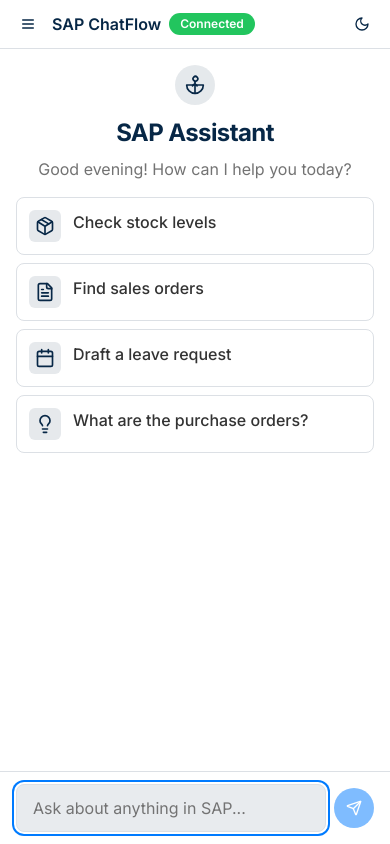
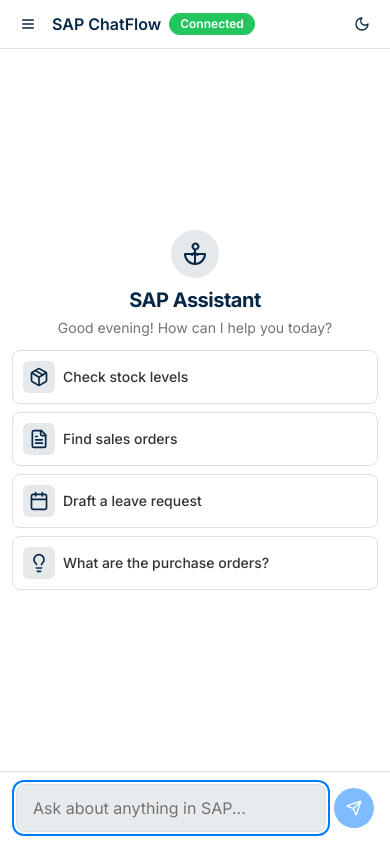
Before and after one commit to IshaanBhatt23/sap-chatflow, a React (Vite) app: page / in a window 390 px wide. Built offline with nearby package versions, Linux system fonts and the light colour scheme.

Commit message:
welcome screen

```diff
--- a/src/components/WelcomeScreen.tsx
+++ b/src/components/WelcomeScreen.tsx
@@ -33,30 +33,30 @@
 
 export const WelcomeScreen = ({ onPromptClick }: WelcomeScreenProps) => {
   return (
-    // --- MODIFIED: Greatly reduced vertical padding for mobile (py-4) ---
-    <div className="flex flex-col items-center justify-center text-center p-4 py-4 md:py-12">
+    <div className="flex flex-col items-center justify-center text-center px-3 py-4 md:p-4 md:py-12 h-full">
       <motion.div
         initial={{ opacity: 0, scale: 0.9 }}
         animate={{ opacity: 1, scale: 1 }}
         transition={{ duration: 0.5, ease: "easeOut" }}
         className="max-w-2xl mx-auto w-full"
       >
-        {/* --- MODIFIED: Reduced logo size and margin for mobile --- */}
-        <div className="mx-auto mb-3 h-10 w-10 md:h-16 md:w-16 flex items-center justify-center rounded-full bg-primary/10 text-primary">
-          <svg xmlns="http://www.w3.org/2000/svg" className="h-5 w-5 md:h-8 md:w-8" viewBox="0 0 24 24" fill="none" stroke="currentColor" strokeWidth="2" strokeLinecap="round" strokeLinejoin="round"><path d="M12 22a10 10 0 0 0 10-10H2a10 10 0 0 0 10 10z"/><path d="m14.5 13-1.4-1.4a2 2 0 0 0-2.8 0L9 13"/><path d="M12 22V8"/><path d="m12 8-1.5-1.5a2.83 2.83 0 0 1 0-4 2.83 2.83 0 0 1 4 0 2.83 2.83 0 0 1 0 4L12 8z"/></svg>
+        {/* Logo - Compact on mobile */}
+        <div className="mx-auto mb-2 md:mb-3 h-12 w-12 md:h-16 md:w-16 flex items-center justify-center rounded-full bg-primary/10 text-primary">
+          <svg xmlns="http://www.w3.org/2000/svg" className="h-6 w-6 md:h-8 md:w-8" viewBox="0 0 24 24" fill="none" stroke="currentColor" strokeWidth="2" strokeLinecap="round" strokeLinejoin="round"><path d="M12 22a10 10 0 0 0 10-10H2a10 10 0 0 0 10 10z"/><path d="m14.5 13-1.4-1.4a2 2 0 0 0-2.8 0L9 13"/><path d="M12 22V8"/><path d="m12 8-1.5-1.5a2.83 2.83 0 0 1 0-4 2.83 2.83 0 0 1 4 0 2.83 2.83 0 0 1 0 4L12 8z"/></svg>
         </div>
 
-        {/* --- MODIFIED: Reduced text size for mobile --- */}
-        <h1 className="text-2xl font-bold tracking-tight text-foreground sm:text-4xl">
+        {/* Title - Smaller on mobile */}
+        <h1 className="text-xl font-bold tracking-tight text-foreground md:text-3xl lg:text-4xl">
           SAP Assistant
         </h1>
-        {/* --- MODIFIED: Reduced margin-top for mobile --- */}
-        <p className="mt-2 text-base text-muted-foreground sm:text-lg">
+
+        {/* Greeting - Compact spacing */}
+        <p className="mt-1 md:mt-2 text-sm text-muted-foreground md:text-base lg:text-lg">
           {getGreeting()}! How can I help you today?
         </p>
 
-        {/* --- MODIFIED: Reduced margin-top and gap for mobile --- */}
-        <div className="mt-4 md:mt-8 grid grid-cols-1 gap-2 sm:gap-3 sm:grid-cols-2">
+        {/* Prompt buttons - Tighter spacing on mobile */}
+        <div className="mt-3 md:mt-6 lg:mt-8 grid grid-cols-1 gap-2 md:gap-3 sm:grid-cols-2">
           {promptSuggestions.map((prompt, index) => (
             <motion.button
               key={index}
@@ -66,15 +66,13 @@
               whileHover={{ scale: 1.03 }}
               whileTap={{ scale: 0.98 }}
               onClick={() => onPromptClick(prompt.text)}
-              // --- MODIFIED: Reduced padding for mobile ---
-              className="group flex items-start gap-3 rounded-lg border bg-card p-3 text-left transition-colors hover:bg-muted/50 sm:gap-4 sm:p-4"
+              className="group flex items-start gap-2 md:gap-3 rounded-lg border bg-card p-2.5 md:p-3 lg:p-4 text-left transition-colors hover:bg-muted/50"
             >
-              {/* --- MODIFIED: Reduced padding for mobile --- */}
-              <div className="flex-shrink-0 rounded-md bg-primary/10 p-1.5 sm:p-2 text-primary">
+              <div className="flex-shrink-0 rounded-md bg-primary/10 p-1.5 md:p-2 text-primary">
                 {prompt.icon}
               </div>
-              <div>
-                <p className="font-medium text-card-foreground">{prompt.text}</p>
+              <div className="flex items-center min-h-[32px] md:min-h-0">
+                <p className="font-medium text-sm md:text-base text-card-foreground">{prompt.text}</p>
               </div>
             </motion.button>
           ))}
```
